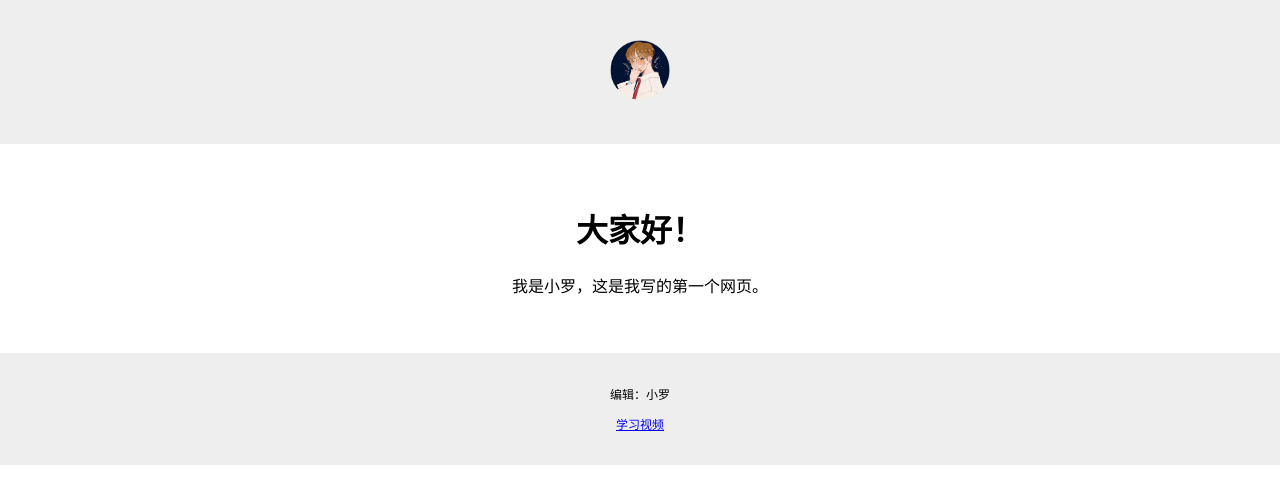
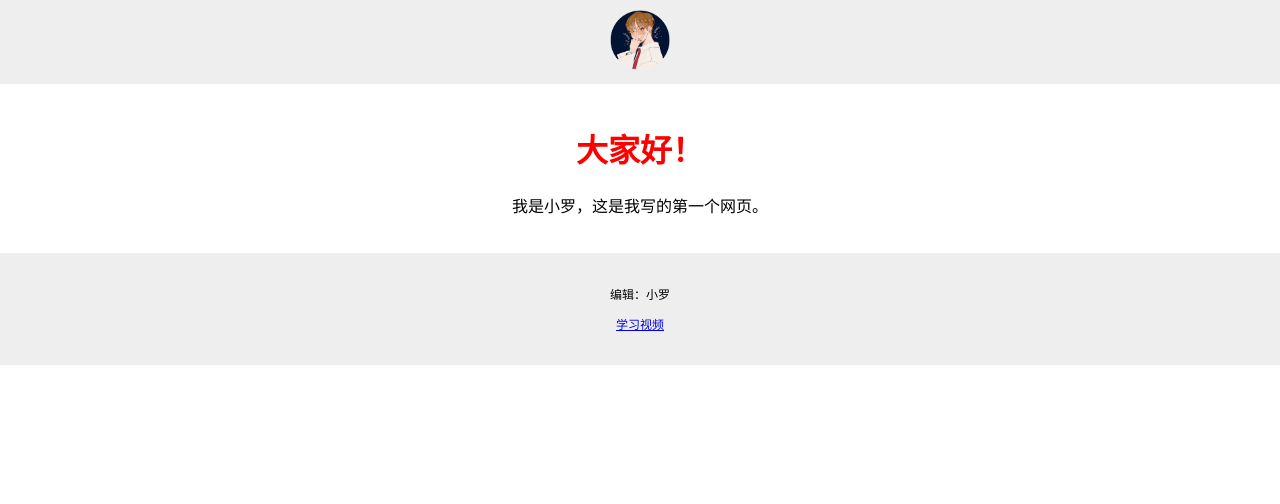
Before and after one commit to xiaoluo360/xiaoluo360.github.io, a plain HTML site: page index.html in a window 1280 px wide. Drawn offline with Linux system fonts and the light colour scheme.

Commit message:
Add files via upload

```diff
--- a/index.html
+++ b/index.html
@@ -5,13 +5,18 @@
     <meta http-equiv="X-UA-Compatible" content="IE=edge" />
     <meta name="viewport" content="width=device-width, initial-scale=1.0" />
     <title>xiaoluo360</title>
+    <style>
+      body {
+        margin: 0;
+      }
+    </style>
   </head>
-  <body style="margin: 0">
-    <div style="background-color: #eee; text-align: center; padding: 40px">
+  <body>
+    <div style="background-color: #eee; text-align: center; padding: 10px">
       <img src="logo.png" alt="logo" width="80px" height="60px" />
     </div>
-    <div style="background-color: white; text-align: center; padding: 40px">
-      <h1>大家好！</h1>
+    <div style="background-color: white; text-align: center; padding: 20px">
+      <h1 style="color: red">大家好！</h1>
       <p>我是小罗，这是我写的第一个网页。</p>
     </div>
     <div
```
